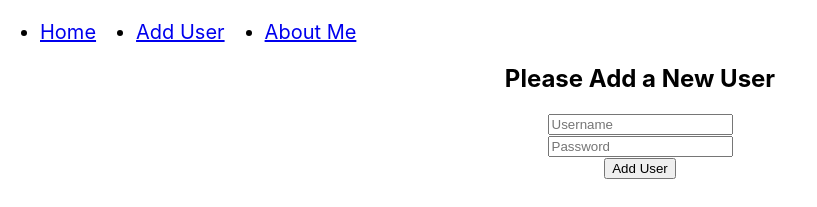
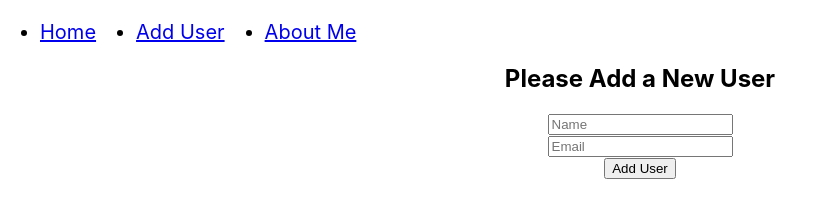
Before and after one commit to khaled39ab/React-Mongodb-CRUD, a React (Create React App) app: page /add-user in a window 1280 px wide. Shown: the top 207 px of the page, without its empty margins (0-817 px from the left). Built offline with nearby package versions, Linux system fonts and the light colour scheme.

Commit message:
add an user to banckend

```diff
--- a/src/components/AddUser/AddUser.js
+++ b/src/components/AddUser/AddUser.js
@@ -1,13 +1,20 @@
 import React from 'react';
 
 const AddUser = () => {
+    const handleAddUser = e =>{
+        e.preventDefault();
+        const name = e.target.name.value;
+        const email = e.target.email.value;
+
+        const user = {name, email}
+    }
     return (
         <div>
             <h2>Please Add a New User</h2>
-            <form>
-                <input type="text" name='username' placeholder='Username' />
+            <form onSubmit={handleAddUser}>
+                <input type="text" name='name' placeholder='Name' required/>
                 <br />
-                <input type="password" name='password' placeholder='Password' />
+                <input type="email" name='email' placeholder='Email' required/>
                 <br />
                 <button>Add User</button>
             </form>
```
